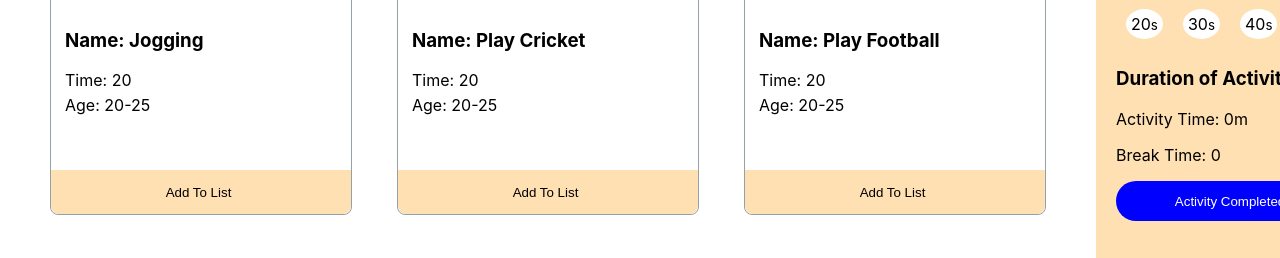
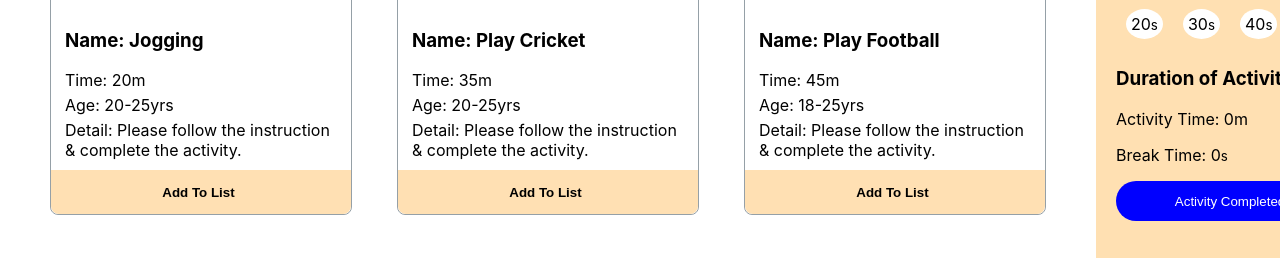
Before and after one commit to SouravMahmud32/activities-for-life-web, a React (Create React App) app: page / in a window 1280 px wide. Shown: the part 477-735 px from the top of the page. Built offline with nearby package versions, Linux system fonts and the light colour scheme.

Commit message:
fake data and style updated

```diff
--- a/public/activities.json
+++ b/public/activities.json
@@ -4,48 +4,55 @@
       "name": "Jogging",
       "age": "20-25",
       "time": 20,
+      "suggestion": "Please follow the instruction & complete the activity.",
       "img": "https://samitivej-prod-new-website.s3.ap-southeast-1.amazonaws.com/public/uploads/descriptions/a13b6878c56fc4f2e83338ab4ca98496.jpg"
     },
     {
       "id": "2",
       "name": "Play Cricket",
       "age": "20-25",
-      "time": 20,
+      "time": 35,
+      "suggestion": "Please follow the instruction & complete the activity.",
       "img": "https://img.freepik.com/free-photo/cricketer-field-action_53876-63345.jpg?w=2000"
     },
     {
       "id": "3",
       "name": "Play Football",
-      "age": "20-25",
-      "time": 20,
+      "age": "18-25",
+      "time": 45,
+      "suggestion": "Please follow the instruction & complete the activity.",
       "img": "https://img.freepik.com/premium-photo/football-scene-stadium-with-close-up-soccer-shoe-kicking-ball_207634-5556.jpg?w=2000"
     },
     {
       "id": "4",
       "name": "Cycling",
       "age": "20-25",
-      "time": 20,
+      "time": 25,
+      "suggestion": "Please follow the instruction & complete the activity.",
       "img": "https://d2p6e6u75xmxt8.cloudfront.net/2/2021/07/Woman-cycling-profimedia-0570155148-CVR-1024x450.jpg"
     },
     {
       "id": "5",
       "name": "Swimming",
-      "age": "20-25",
+      "age": "20-28",
       "time": 20,
+      "suggestion": "Please follow the instruction & complete the activity.",
       "img": "https://resources.fina.org/photo-resources/2022/06/09/82ad1a41-cb1a-4b10-9551-bfc6dcbf1986/GettyImages-1333899980.jpg?width=1200&height=630"
     },
     {
       "id": "6",
       "name": "Reading Books",
-      "age": "20-25",
-      "time": 20,
+      "age": "18-25",
+      "time": 45,
+      "suggestion": "Please follow the instruction & complete the activity.",
       "img": "https://kahedu.edu.in/n/wp-content/uploads/2021/05/Impact-Of-Reading-Books-On-Your-Mental-Health-990x500.jpg"
     },
     {
       "id": "7",
       "name": "Meditation",
-      "age": "20-25",
-      "time": 20,
+      "age": "20-60",
+      "time": 30,
+      "suggestion": "Please follow the instruction & complete the activity.",
       "img": "https://images.everydayhealth.com/images/emotional-health/meditation/a-complete-guide-to-meditation-722x406.jpg?sfvrsn=e47f03cd_0"
     },
     {
@@ -53,13 +60,15 @@
       "name": "Dancing",
       "age": "20-25",
       "time": 20,
+      "suggestion": "Please follow the instruction & complete the activity.",
       "img": "https://img.freepik.com/premium-photo/young-woman-little-girl-standing-together-same-ballet-pose-dancing-dance-studio_274679-21419.jpg"
     },
     {
       "id": "9",
       "name": "Push-Up",
-      "age": "20-25",
-      "time": 20,
+      "age": "20-35",
+      "time": 15,
+      "suggestion": "Please follow the instruction & complete the activity.",
       "img": "https://www.kreedon.com/wp-content/uploads/2021/08/oYDbf5hQAePHEBNZTQMXRA.jpg"
     }
 ]
--- a/src/components/Activities/Activities.js
+++ b/src/components/Activities/Activities.js
@@ -12,7 +12,6 @@ const Activities = () => {
         .then(data => setActivities(data))
     }, []);
     const handleAddToCart = (activity) =>{
-        console.log(activity);
         const newCart = [...cart, activity];
         setCart(newCart);
     }
--- a/src/components/Activity/Activity.css
+++ b/src/components/Activity/Activity.css
@@ -16,6 +16,7 @@
     margin: 0 14px;
 }
 .activity-info p{
+    color: black;
     margin-top: 5px;
     margin-bottom: 0;
 }
@@ -23,6 +24,7 @@
 .btn-cart{
     width: 100%;
     background: #FFE0B3;
+    font-weight: 600;
     border: none;
     border-radius: 0px 0px 8px 8px;
     position: absolute;
@@ -34,6 +36,7 @@
 
 .btn-cart:hover{
     background-color: orange;
+    color: #ffffff;
 }
 
 .btn-text{
--- a/src/components/Activity/Activity.js
+++ b/src/components/Activity/Activity.js
@@ -3,14 +3,15 @@ import './Activity.css';
 
 const Activity = (props) => {
     const {handleAddToCart, activity} = props;
-    const {name, img, time, age} = activity;
+    const {name, img, time, age, suggestion} = activity;
     return (
         <div className='activity'>
             <img src={img} alt="" />
             <div className="activity-info">
                 <h3>Name: {name}</h3>
-                <p>Time: {time}</p>
-                <p>Age: {age}</p>
+                <p>Time: {time}m</p>
+                <p>Age: {age}yrs</p>
+                <p>Detail: {suggestion}</p>
             </div>
             <button onClick={() => handleAddToCart(activity)} className='btn-cart'>
                 <p className='btn-text'>Add To List</p>
--- a/src/components/Cart/Cart.js
+++ b/src/components/Cart/Cart.js
@@ -9,8 +9,6 @@ const Cart = (props) => {
     let exerciseTime = 0;
     const [duration, setDuration] = useState(0);
     const setBreakTime = (time) =>{
-        console.log('clicked');
-        console.log(typeof duration);
         setDuration(time);
         localStorage.setItem('break', time);
     }
@@ -60,7 +58,7 @@ const Cart = (props) => {
             </div>
             <h3>Duration of Activity:</h3>
             <p>Activity Time: {exerciseTime}m</p>
-            <p>Break Time: {localStorage.getItem('break')?localStorage.getItem('break'):duration}</p>
+            <p>Break Time: {localStorage.getItem('break')?localStorage.getItem('break'):duration}<small>s</small></p>
             <button onClick={notify} className='btn-activity'>Activity Completed</button>
             <ToastContainer></ToastContainer>
         </div>
```
